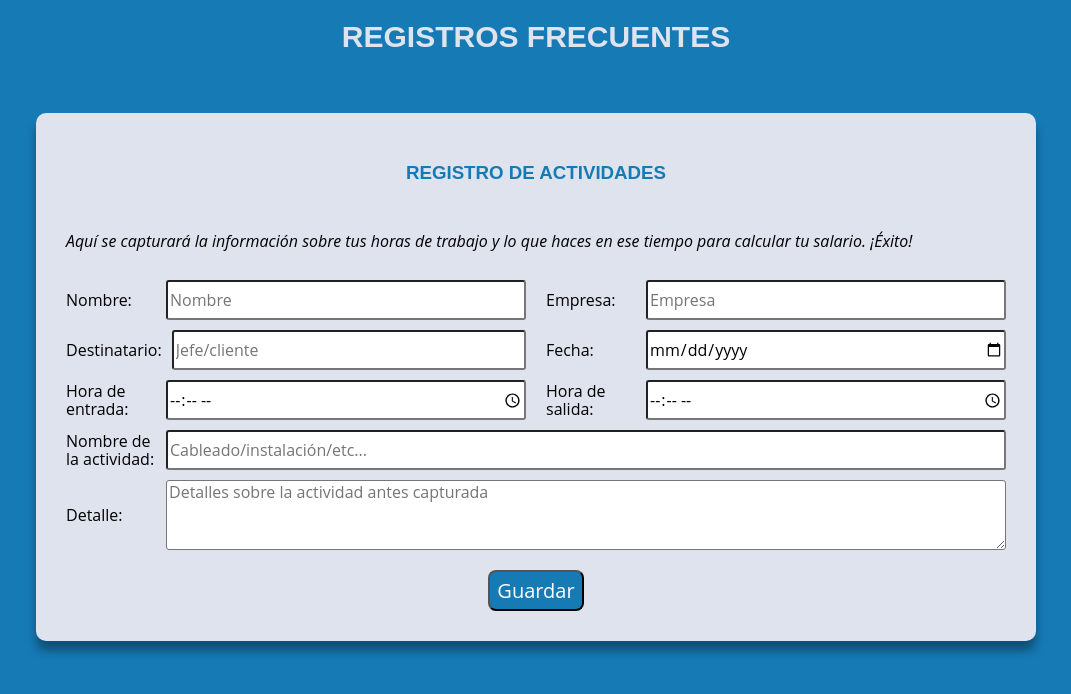
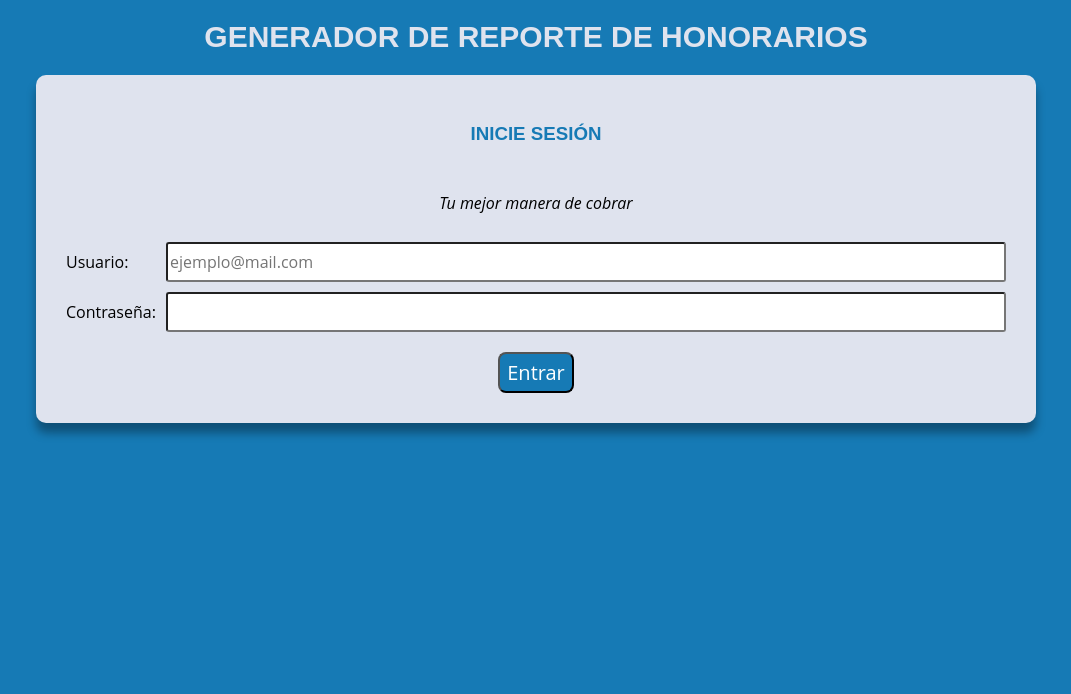
Before and after one commit to TecAbel/GRH, a PHP site: page / in a window 1280 px wide. Shown: the top 694 px of the page, without its empty margins (104-1175 px from the left). Run offline with PHP 8.4, Linux system fonts and the light colour scheme.

Commit message:
se agregó log in

```diff
--- a/css/estilos.css
+++ b/css/estilos.css
@@ -75,7 +75,7 @@ textarea{
         /*display: block;
         margin: 0 auto;
     }*/
-    .guardar{
+    .guardar, .importante{
         display: block;
         margin: 0 auto;
     }
@@ -116,6 +116,6 @@ textarea{
 
 .importante{
     text-align: center;
-    margin: 3rem 0;
+    margin: 3rem auto;
     font-style: italic;
 }
--- a/index.html
+++ b/index.html
@@ -6,57 +6,29 @@
     <meta http-equiv="X-UA-Compatible" content="ie=edge">
     <link rel="stylesheet" href="css/normalize.css">
     <link rel="stylesheet" href="css/estilos.css">
-    <title>GRH | Registros frecuentes</title>
+    <title>GRH | Login</title>
 </head>
 <body>
     <header>
-        <h1>Registros frecuentes</h1>
-        <br>
-
+        <h1>Generador de Reporte de Honorarios</h1>
     </header>
     <div class="contenedor">
+        <h3>Inicie sesión</h3>
         <form method="POST">
-            <h3>Registro de actividades</h3>
-
             <div class="contenedor-campos">
                 <div class="importante">
-                            Aquí se capturará la información sobre tus horas de trabajo y lo que haces en ese tiempo para calcular tu salario.
-                            ¡Éxito!
-                    </div>
-                    <div class="campo">
-                        <label for="txtNombre">Nombre: </label>
-                        <input type="text" placeholder="Nombre" id="txtNombre" name="txtNombre" required>
-                    </div>
-                    <div class="campo">
-                        <label for="txtEmpresa">Empresa: </label>
-                        <input type="text" placeholder="Empresa" id="txtEmpresa" name="txtEmpresa" required>
-                    </div>
-                    <div class="campo">
-                        <label for="txtDestinatario">Destinatario: </label>
-                        <input type="text" placeholder="Jefe/cliente" id="txtDestinatario" name="txtDestinatario" required>
-                    </div>
-                    <div class="campo">
-                        <label for="txtFecha">Fecha: </label>
-                        <input type="date" id="txtFecha" name="txtFecha" required>
-                    </div>
-                    <div class="campo">
-                        <label for="txtEntrada">Hora de entrada: </label>
-                        <input type="time"  id="txtEntrada" name="txtEntrada" required>
-                    </div>
-                    <div class="campo">
-                        <label for="txtSalida">Hora de salida: </label>
-                        <input type="time"  id="txtSalida" name="txtSalida" required>
+                    Tu mejor manera de cobrar
                 </div>
                 <div class="campo w-100">
-                        <label for="txtActividad">Nombre de la actividad:</label>
-                        <input type="text" placeholder="Cableado/instalación/etc..." id="txtActividad" name="txtActividad" required>
+                    <label for="txtUsuario">Usuario: </label>
+                    <input type="text" placeholder="ejemplo@mail.com" id="txtUsuario" name="txtUsuario" required>
                 </div>
                 <div class="campo w-100">
-                        <label for="txtHechos">Detalle: </label>
-                        <textarea name="txtHechos" id="txtHechos" cols="30" rows="10" placeholder="Detalles sobre la actividad antes capturada"></textarea>
+                    <label for="txtPass">Contraseña: </label>
+                    <input type="password" id="txtPass" name="txtPass" required>
                 </div>
                 <div class="guardar">
-                        <input type="submit" name="btnGuardar" value="Guardar" class="boton">
+                    <input type="submit" name="btnEntrar" value="Entrar" class="boton">
                 </div>
             </div>
         </form>
```
Also changed, not shown: registros_frecuentes.html (added, +63 -0 lines). Lines whose indentation alone changed are shown as unchanged.
